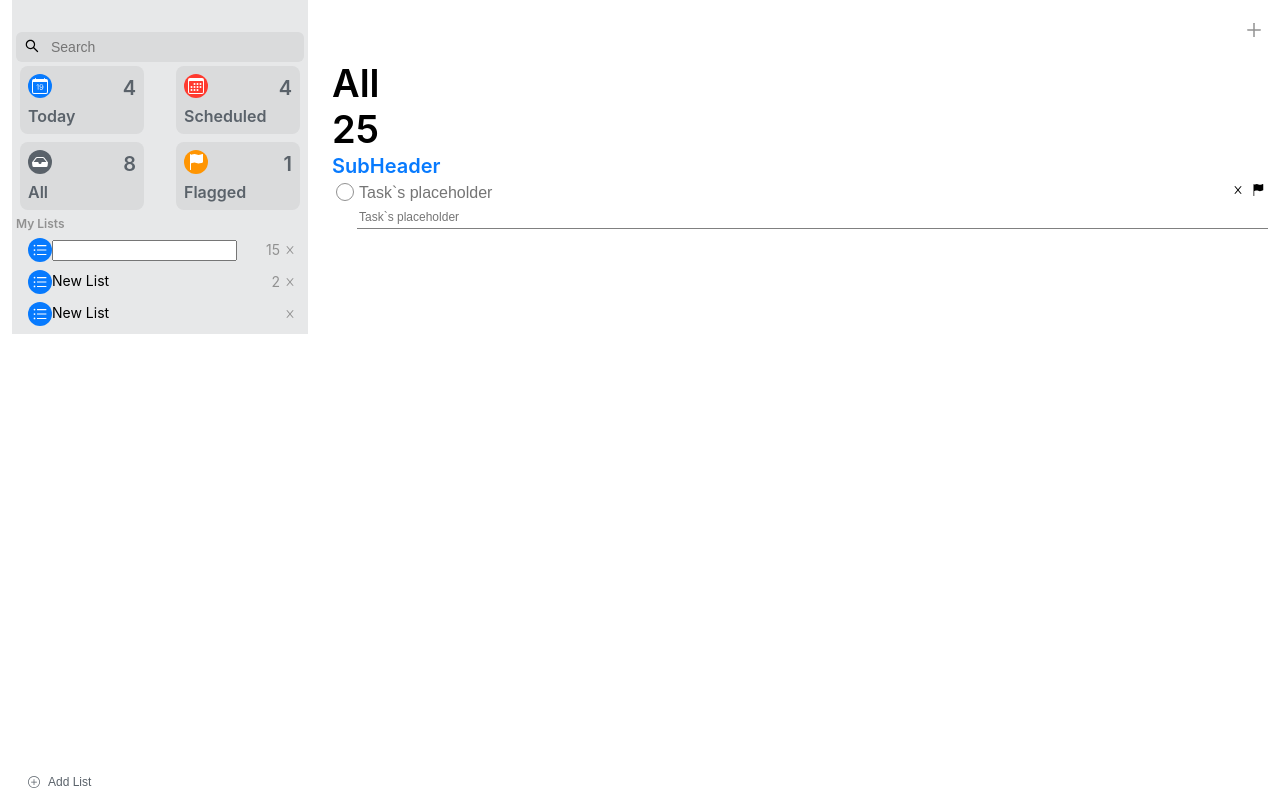
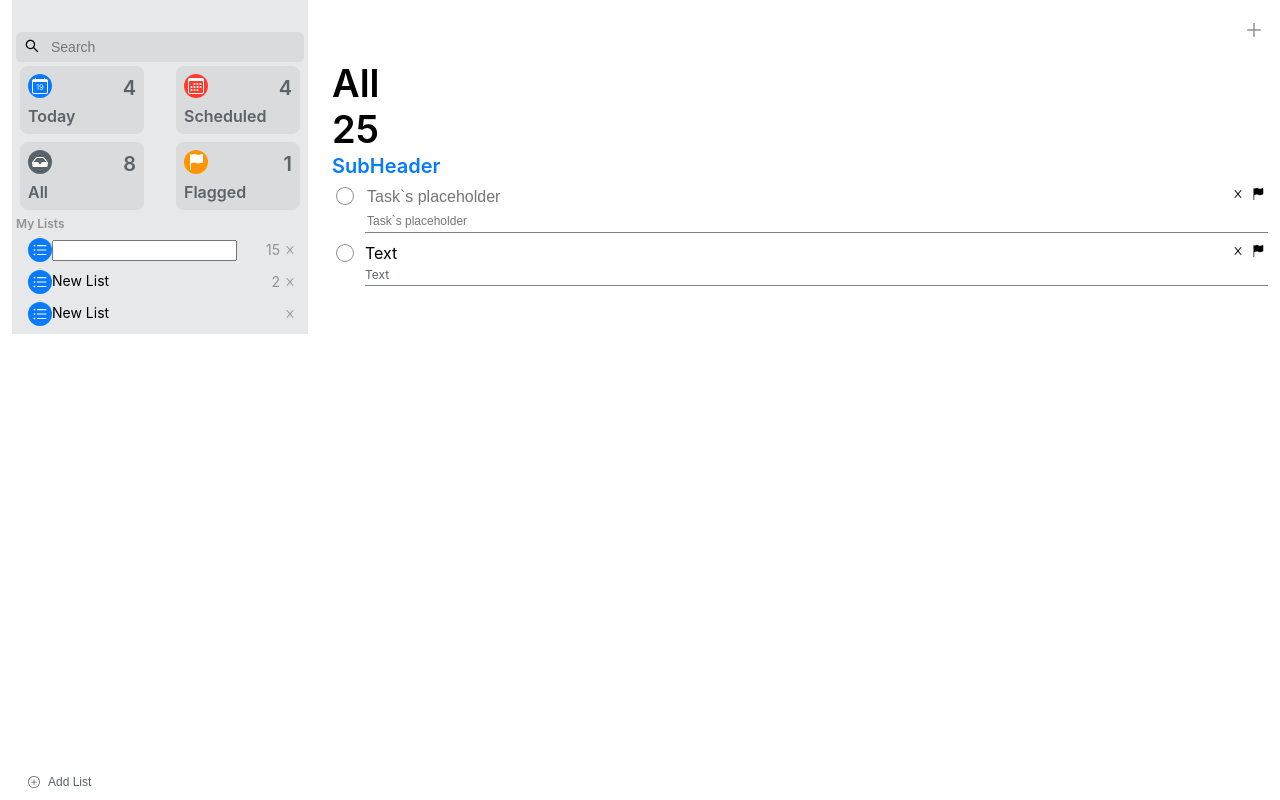
Before and after one commit to Olexandr25/ios-Planner, a React (Create React App) app: page / in a window 1280 px wide. Built offline with nearby package versions, Linux system fonts and the light colour scheme.

Commit message:
Almost finished TaskCombined

```diff
--- a/src/components/Divider/Divider.js
+++ /dev/null
@@ -1,11 +0,0 @@
-import { DividerStyled } from "./Divider.styled"
-
-const Divider = ({ children, className }) => {
-  return (
-    <DividerStyled data-testid="divider" className={className}>
-      {children}
-    </DividerStyled>
-  )
-}
-
-export default Divider
--- a/src/components/Divider/Divider.styled.js
+++ /dev/null
@@ -1,8 +0,0 @@
-import styled from "styled-components"
-
-export const DividerStyled = styled.div`
-  width: 100%;
-  display: flex;
-  justify-content: space-between;
-  border-bottom: 1px solid var(--color-gray-default);
-`
--- a/src/components/Divider/index.js
+++ /dev/null
@@ -1 +0,0 @@
-export { default as Divider } from "./Divider"
--- a/src/components/PageLayout/Content/Content.js
+++ b/src/components/PageLayout/Content/Content.js
@@ -1,15 +1,14 @@
-import { Row, Col, Checkbox, Input, Text, Button, Divider } from "components"
+import { Row, Col } from "components"
 import { TaskCombined } from "domains"
 
 const Content = () => {
   return (
-    <>
       <Row>
         <Col>
-          <TaskCombined />
+          <TaskCombined isEditableStr={true} />
+          <TaskCombined isEditableStr={false} />
         </Col>
       </Row>
-    </>
   )
 }
 
--- a/src/components/PageLayout/PageContent/PageContent.js
+++ b/src/components/PageLayout/PageContent/PageContent.js
@@ -2,18 +2,14 @@ import { Row, Col, SubHeader, Content } from "components"
 
 const PageContent = () => {
   return (
-    <>
       <Row>
-        <Col>
+        <Col variant={12}>
           <SubHeader />
         </Col>
-      </Row>
-      <Row>
-        <Col>
+        <Col variant={12}>
           <Content />
         </Col>
       </Row>
-    </>
   )
 }
 
--- a/src/components/index.js
+++ b/src/components/index.js
@@ -1,6 +1,5 @@
 export { default as Button } from "./Buttons/Button"
 export { default as Checkbox } from "./Checkbox/Checkbox"
-export { default as Divider } from "./Divider/Divider"
 export { default as Col } from "./Grid/Col"
 export { default as Row } from "./Grid/Row"
 export { default as Container } from "./Grid/Container"
--- a/src/domains/Tasks/components/TaskCombined.js
+++ b/src/domains/Tasks/components/TaskCombined.js
@@ -1,31 +1,53 @@
-import { Row, Col, Checkbox, Input, Text, Button, Divider } from "components"
+import { Checkbox, Input, Text, Button } from "components"
 import {
   TaskCombinedStyled,
   TaskCombinedLeft,
   TaskCombinedRight,
+  TaskCombinedInputWrapper,
+  TaskCombinedButtonWrapper,
 } from "./TaskCombined.styled"
 import { AiOutlineClose } from "react-icons/ai"
 import { BsFillFlagFill } from "react-icons/bs"
 
-const TaskCombined = () => {
+const TaskCombined = props => {
+  const { isEditableStr } = props
+
   return (
-    <>
-      <div style={{ display: "flex" }}>
-        <div style={{display: "flex", alignItems: "baseline"}}>
-          <Checkbox bgColor="lightBlue" />
-        </div>
-        <div style={{ width: "100%", display: "flex", borderBottom: "1px solid gray" }}>
-          <div style={{ width: "inherit" }}>
-            <Input type="text" variant="outlined" size="sm"/>
-            <Input type ="text" variant="outlined" size="xxsm"/>
-          </div>
-          <div style={{ display: "flex", alignItems: "baseline" }}>
-            <Button borderType="none" type="button" size="xxsm" icon={<AiOutlineClose />} />
-            <Button borderType="none" type="button" size="xxsm" icon={<BsFillFlagFill />} />
-          </div>
-        </div>
-      </div>
-    </>
+    <TaskCombinedStyled data-testid="TaskCombinedStyled">
+      <TaskCombinedLeft data-testid="TaskCombinedLeft">
+        <Checkbox bgColor="lightBlue" />
+      </TaskCombinedLeft>
+      <TaskCombinedRight data-testid="TaskCombinedRight">
+        <TaskCombinedInputWrapper data-testid="TaskCombinedInputWrapper">
+          {isEditableStr ? (
+            <>
+              <Input type="text" variant="outlined" size="sm" />
+              <Input type="text" variant="outlined" size="xxsm" />
+            </>
+          ) : (
+            <>
+              <Text>Text</Text>
+              <Text size="xxsm" color="gray" >Text</Text>
+            </>
+          )}
+        </TaskCombinedInputWrapper>
+
+        <TaskCombinedButtonWrapper data-testid="TaskCombinedButtonWrapper">
+          <Button
+            borderType="none"
+            type="button"
+            size="xxsm"
+            icon={<AiOutlineClose />}
+          />
+          <Button
+            borderType="none"
+            type="button"
+            size="xxsm"
+            icon={<BsFillFlagFill />}
+          />
+        </TaskCombinedButtonWrapper>
+      </TaskCombinedRight>
+    </TaskCombinedStyled>
   )
 }
 
--- a/src/domains/Tasks/components/TaskCombined.styled.js
+++ b/src/domains/Tasks/components/TaskCombined.styled.js
@@ -2,12 +2,26 @@ import styled from "styled-components"
 
 export const TaskCombinedStyled = styled.div`
   display: flex;
-  width: 100%;
+  width: inherit;
+  padding-top: 4px;
+  padding-bottom: 4px;
 `
 
 export const TaskCombinedLeft = styled.div`
   display: flex;
+  align-items: baseline;
 `
 export const TaskCombinedRight = styled.div`
+  width: inherit;
   display: flex;
+  border-bottom: 1px solid gray;
+  margin-left: 8px;
 `
+export const TaskCombinedInputWrapper = styled.div`
+  width: inherit;
+`
+
+export const TaskCombinedButtonWrapper = styled.div`
+  display: flex;
+  align-items: baseline;
+`
```
